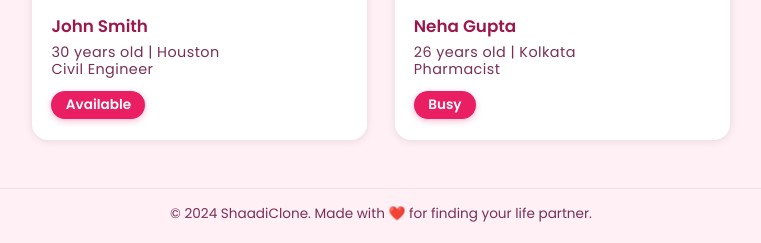
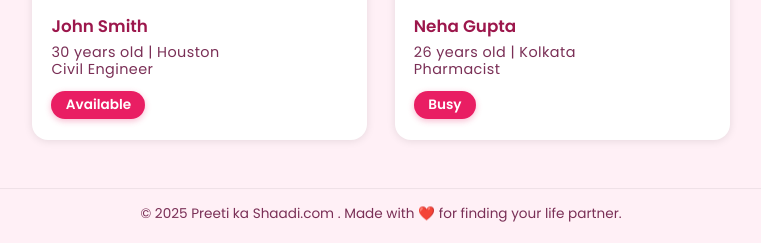
Before and after one commit to vinitjha1/Website, a plain HTML site: page index.html in a window 1280 px wide. Shown: the part 1959-2202 px from the top of the page, without its empty margins (259-1020 px from the left). Drawn offline with Linux system fonts and the light colour scheme.

Commit message:
Update index.html

```diff
--- a/index.html
+++ b/index.html
@@ -333,7 +333,7 @@
   </main>
 
   <footer>
-    &copy; 2024 ShaadiClone. Made with ❤️ for finding your life partner.
+    &copy; 2025 Preeti ka Shaadi.com . Made with ❤️ for finding your life partner.
   </footer>
 
   <script>
```
